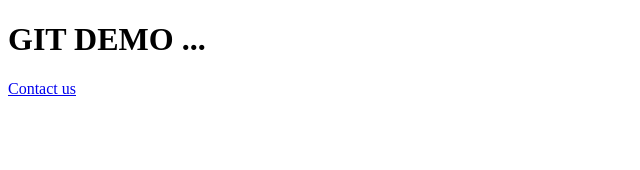
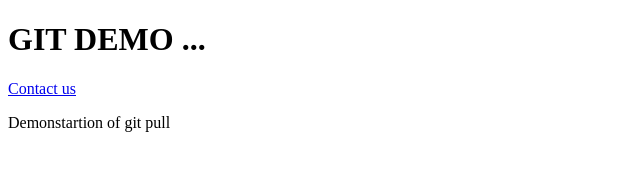
Before and after one commit to Janiyamt/gitdemo, a plain HTML site: page index.html in a window 1280 px wide. Shown: the whole page, without its empty margins (0-640 px from the left). Drawn offline with Linux system fonts and the light colour scheme.

Commit message:
modified

```diff
--- a/index.html
+++ b/index.html
@@ -11,6 +11,7 @@
     <h1>GIT DEMO ...</h1>
 
     <a href="contactus.html">Contact us</a>
+    <p>Demonstartion of git pull</p>
 </body>
 
 
```
